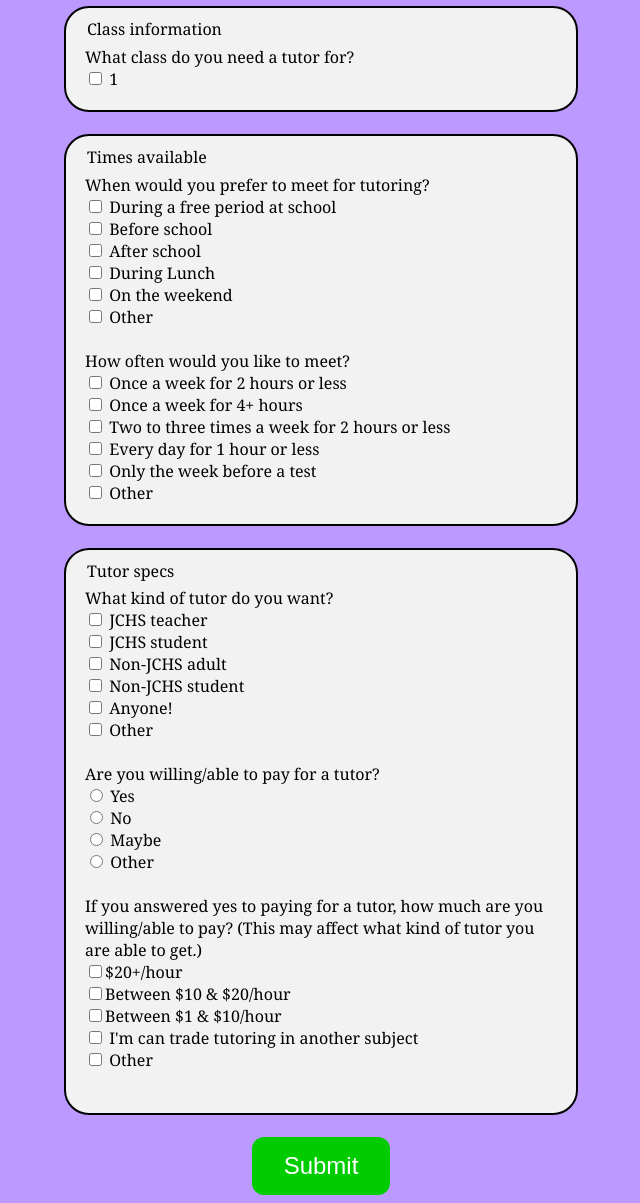
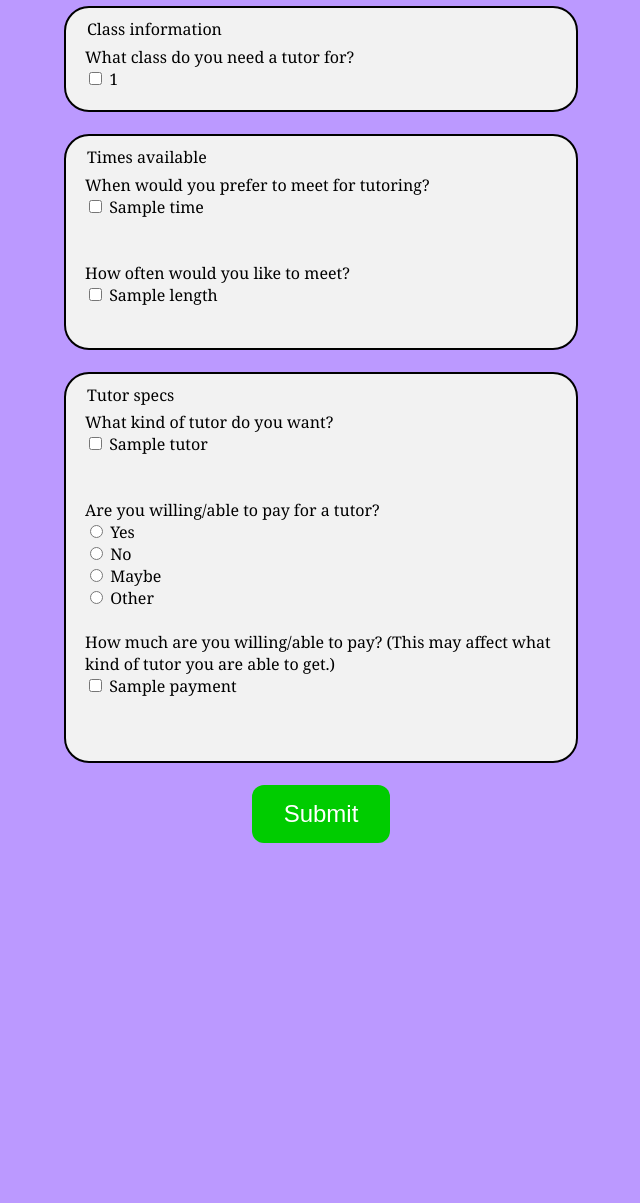
Before and after one commit to bbuenau/TutoringForm, a PHP site: page / in a window 1280 px wide. Shown: the part 467-1670 px from the top of the page, without its empty margins (319-959 px from the left). After the commit the page ends 1310 px from the top, so only its background shows below. Run offline with PHP 8.4, Linux system fonts and the light colour scheme; tables that the repository leaves empty or names only in its code hold one stand-in row (values such as "Sample post").

Commit message:
Use php to get populated tables

```diff
--- a/index.php
+++ b/index.php
@@ -15,6 +15,10 @@ $opt = [
 $pdo = new \PDO($dsn, $user, $pass, $opt);
 
 $classes = $pdo->query('SELECT * FROM classes')->fetchAll(PDO::FETCH_ASSOC);
+$times = $pdo->query('SELECT * FROM times')->fetchAll(PDO::FETCH_ASSOC);
+$lengths = $pdo->query('SELECT * FROM lengths')->fetchAll(PDO::FETCH_ASSOC);
+$tutors = $pdo->query('SELECT * FROM tutors')->fetchAll(PDO::FETCH_ASSOC);
+$payments = $pdo->query('SELECT * FROM payments')->fetchAll(PDO::FETCH_ASSOC);
 ?>
 <!--form page -->
 <!DOCTYPE html>
@@ -68,19 +72,33 @@ $classes = $pdo->query('SELECT * FROM classes')->fetchAll(PDO::FETCH_ASSOC);
 			<fieldset>
 				<legend>Times available</legend>
 				When would you prefer to meet for tutoring? <br>
-				<input type="checkbox" name="time[]" value="During"> During a free period at school<br>
+				<?php
+				foreach ($times AS $time)
+				{
+					echo '<input type="checkbox" name="time[]" value="'.$time["id"].'"> '.$time["name"].'<br>';
+				}
+				?>
+				<!-- <input type="checkbox" name="time[]" value="During"> During a free period at school<br>
 				<input type="checkbox" name="time[]" value="Before"> Before school <br>
 				<input type="checkbox" name="time[]" value="After"> After school<br>
 				<input type="checkbox" name="time[]" value="Lunch"> During Lunch<br>
 				<input type="checkbox" name="time[]" value="Weekend"> On the weekend<br>
-				<input type="checkbox" name="time[]" value="Other"> Other <br><br>
+				<input type="checkbox" name="time[]" value="Other"> Other -->
+				<br><br>
 				How often would you like to meet? <br>
-				<input type="checkbox" name="tlength[]" value="Once2"> Once a week for 2 hours or less<br>
+				<?php
+				foreach ($lengths AS $length)
+				{
+					echo '<input type="checkbox" name="length[]" value="'.$length["id"].'"> '.$length["name"].'<br>';
+				}
+				?>
+				<!--<input type="checkbox" name="tlength[]" value="Once2"> Once a week for 2 hours or less<br>
 				<input type="checkbox" name="tlength[]" value="Once4"> Once a week for 4+ hours<br>
 				<input type="checkbox" name="tlength[]" value="Twice"> Two to three times a week for 2 hours or less<br>
 				<input type="checkbox" name="tlength[]" value="Daily"> Every day for 1 hour or less<br>
 				<input type="checkbox" name="tlength[]" value="Test"> Only the week before a test<br>
-				<input type="checkbox" name="tlength[]" value="Other"> Other <br>
+				<input type="checkbox" name="tlength[]" value="Other"> Other -->
+				<br>
 			</fieldset>
 		  </div>
 			<br>
@@ -88,23 +106,37 @@ $classes = $pdo->query('SELECT * FROM classes')->fetchAll(PDO::FETCH_ASSOC);
 			<fieldset>
 				<legend>Tutor specs</legend>
 				What kind of tutor do you want? <br>
-				<input type="checkbox" name="tutortype[]" value="Teacher1"> JCHS teacher<br>
+				<?php
+				foreach ($tutors AS $tutor)
+				{
+					echo '<input type="checkbox" name="tutor[]" value="'.$tutor["id"].'"> '.$tutor["name"].'<br>';
+				}
+				?>
+				<!--<input type="checkbox" name="tutortype[]" value="Teacher1"> JCHS teacher<br>
 				<input type="checkbox" name="tutortype[]" value="Student1"> JCHS student<br>
 				<input type="checkbox" name="tutortype[]" value="Teacher2"> Non-JCHS adult <br>
 				<input type="checkbox" name="tutortype[]" value="Student2"> Non-JCHS student<br>
 				<input type="checkbox" name="tutortype[]" value="Anyone"> Anyone!<br>
-				<input type="checkbox" name="tutortype[]" value="Other"> Other <br><br>
+				<input type="checkbox" name="tutortype[]" value="Other"> Other -->
+				<br><br>
 				Are you willing/able to pay for a tutor? <br>
 				<input type="radio" name="payment" value="Yes"> Yes<br>
 				<input type="radio" name="payment" value="No"> No<br>
 				<input type="radio" name="payment" value="Maybe"> Maybe <br>
 				<input type="radio" name="payment" value="Other"> Other<br><br>
-				If you answered yes to paying for a tutor, how much are you willing/able to pay? (This may affect what kind of tutor you are able to get.)<br>
-				<input type="checkbox" name="amount[]" value="High">$20+/hour<br>
+				How much are you willing/able to pay? (This may affect what kind of tutor you are able to get.)<br>
+				<?php
+				foreach ($payments AS $payment)
+				{
+					echo '<input type="checkbox" name="payment[]" value="'.$payment["id"].'"> '.$payment["name"].'<br>';
+				}
+				?>
+				<!--<input type="checkbox" name="amount[]" value="High">$20+/hour<br>
 				<input type="checkbox" name="amount[]" value="Low">Between $10 & $20/hour<br>
 				<input type="checkbox" name="amount[]" value="Low">Between $1 & $10/hour<br>
 				<input type="checkbox" name="amount[]" value="Alt"> I'm can trade tutoring in another subject<br>
-				<input type="checkbox" name="amount[]" value="Other"> Other<br><br>
+				<input type="checkbox" name="amount[]" value="Other"> Other -->
+				<br><br>
 			</fieldset>
 		  </div>
 		  <br>
```
Also changed, not shown: formprocess2.php (+14 -14 lines).
